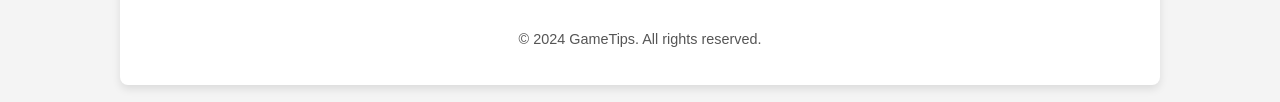
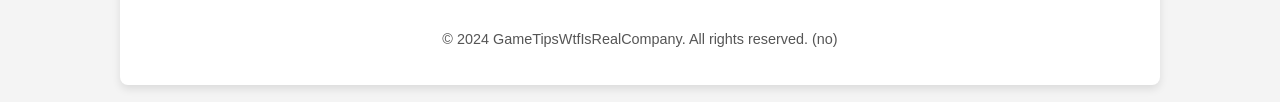
Before and after one commit to IliaShashkin/WEbSiteForGameTips, a website: page index.html in a window 1280 px wide. Shown: the part 1509-1611 px from the top of the page. Drawn offline with Linux system fonts and the light colour scheme.

Commit message:
Update index.html

```diff
--- a/index.html
+++ b/index.html
@@ -62,7 +62,7 @@
     </div>
 
     <div class="footer">
-        <p>&copy; 2024 GameTips. All rights reserved.</p>
+        <p>&copy; 2024 GameTipsWtfIsRealCompany. All rights reserved. (no)</p>
     </div>
 </div>
 </body>
```
